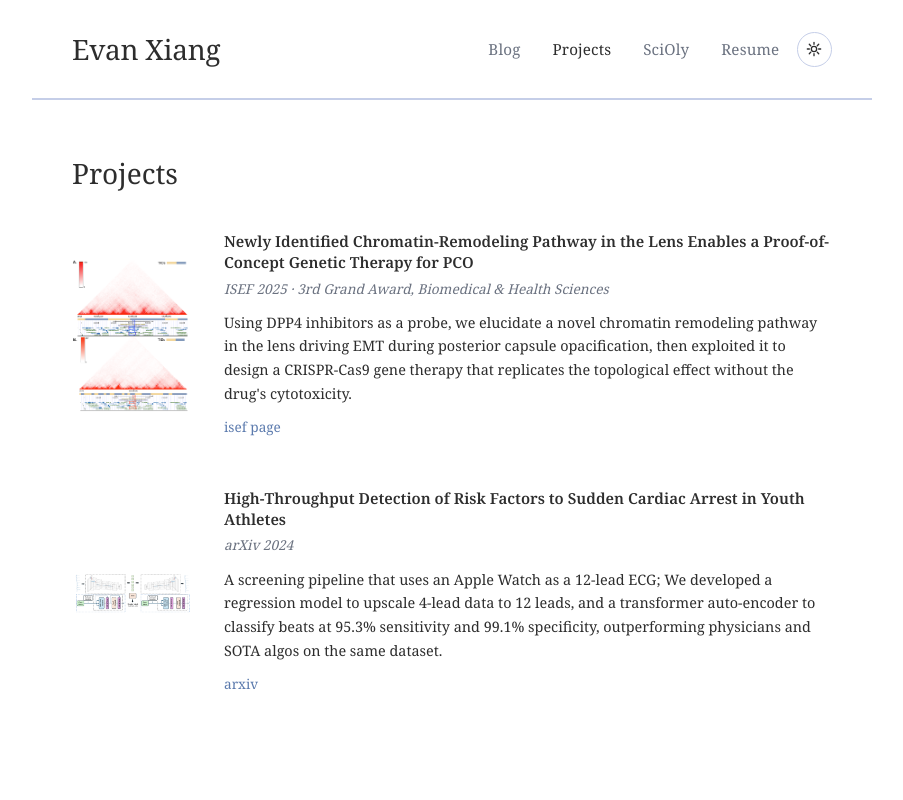
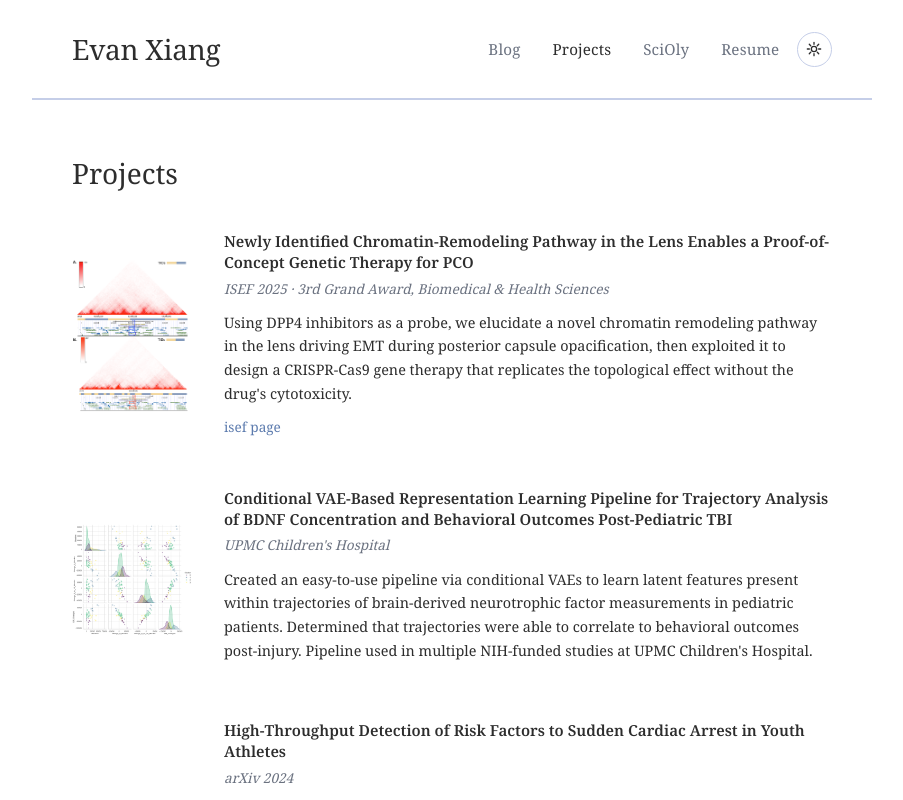
Before and after one commit to evankxiang/personalwebsite, a Next.js app: page /projects in a window 1280 px wide. Shown: the top 800 px of the page, without its empty margins (188-1091 px from the left). Built offline with nearby package versions, Linux system fonts and the light colour scheme.

Commit message:
Add BDNF/cVAE project with pairplot image
Co-Authored-By: Claude Sonnet 4.6 <noreply@anthropic.com>

```diff
--- a/app/projects/page.tsx
+++ b/app/projects/page.tsx
@@ -7,6 +7,14 @@ export default function Projects() {
         "Using DPP4 inhibitors as a probe, we elucidate a novel chromatin remodeling pathway in the lens driving EMT during posterior capsule opacification, then exploited it to design a CRISPR-Cas9 gene therapy that replicates the topological effect without the drug's cytotoxicity.",
       image: "/HiC.png",
       links: [{ label: "isef page", url: "https://isef.net/project/bmed083-a-novel-signaling-pathway-to-target-lens-fibrosis" }],
+    },
+    {
+      name: "Conditional VAE-Based Representation Learning Pipeline for Trajectory Analysis of BDNF Concentration and Behavioral Outcomes Post-Pediatric TBI",
+      subtitle: "UPMC Children's Hospital",
+      description:
+        "Created an easy-to-use pipeline via conditional VAEs to learn latent features present within trajectories of brain-derived neurotrophic factor measurements in pediatric patients. Determined that trajectories were able to correlate to behavioral outcomes post-injury. Pipeline used in multiple NIH-funded studies at UPMC Children's Hospital.",
+      image: "/Pairplot.png",
+      links: [],
     },
     {
       name: "High-Throughput Detection of Risk Factors to Sudden Cardiac Arrest in Youth Athletes",
```
Also changed, not shown: public/Pairplot.png (added).
